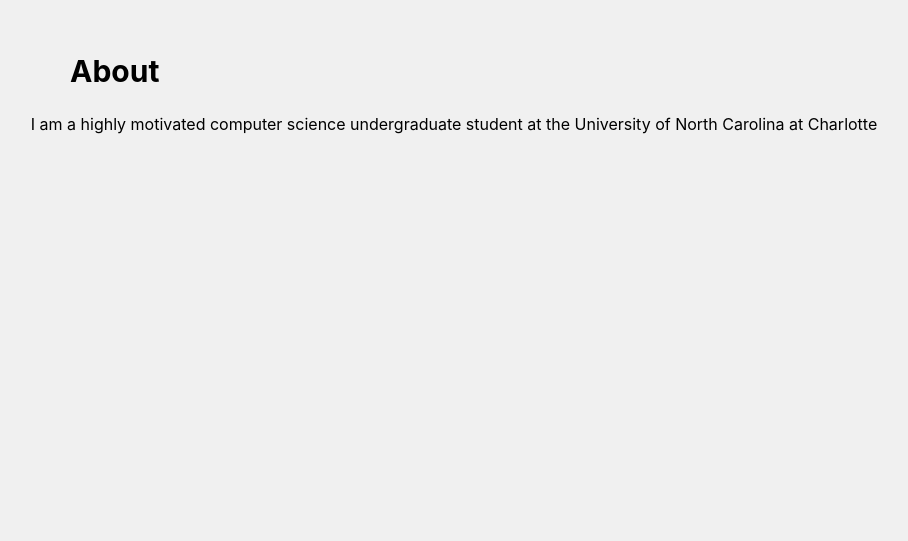
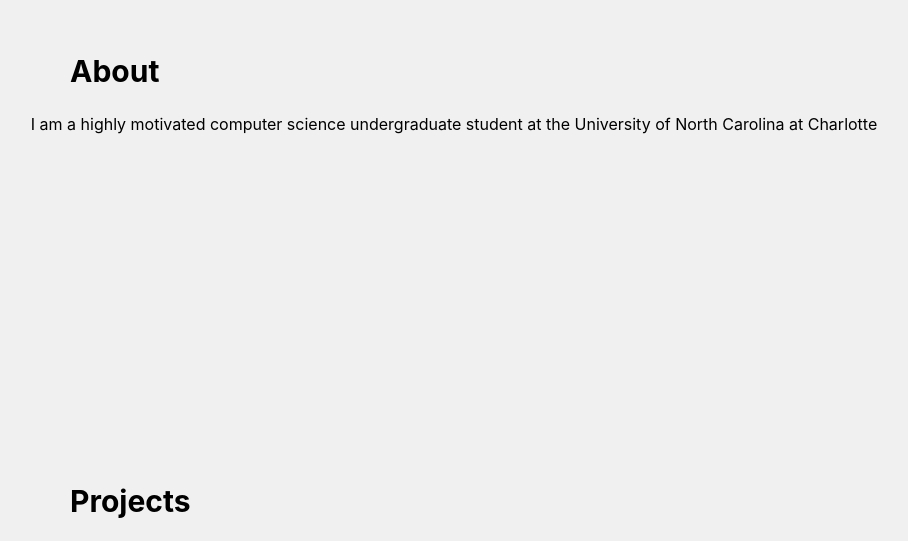
Before and after one commit to anthonypang/Portfolio, a plain HTML site: page index.html in a window 1280 px wide. Shown: the part 832-1373 px from the top of the page, without its empty margins (186-1094 px from the left). Drawn offline with Linux system fonts and the light colour scheme.

Commit message:
adjusted section heights

```diff
--- a/style.css
+++ b/style.css
@@ -1,5 +1,9 @@
 html {
   scroll-behavior: smooth;
+}
+
+#home {
+  height: 100vh;
 }
 
 body {
@@ -11,11 +15,8 @@ body {
 }
 
 section {
-  height: 100vh;
-}
-
-section {
   padding-top: 30px;
+  min-height: 50vh;
 }
 
 th {
```
